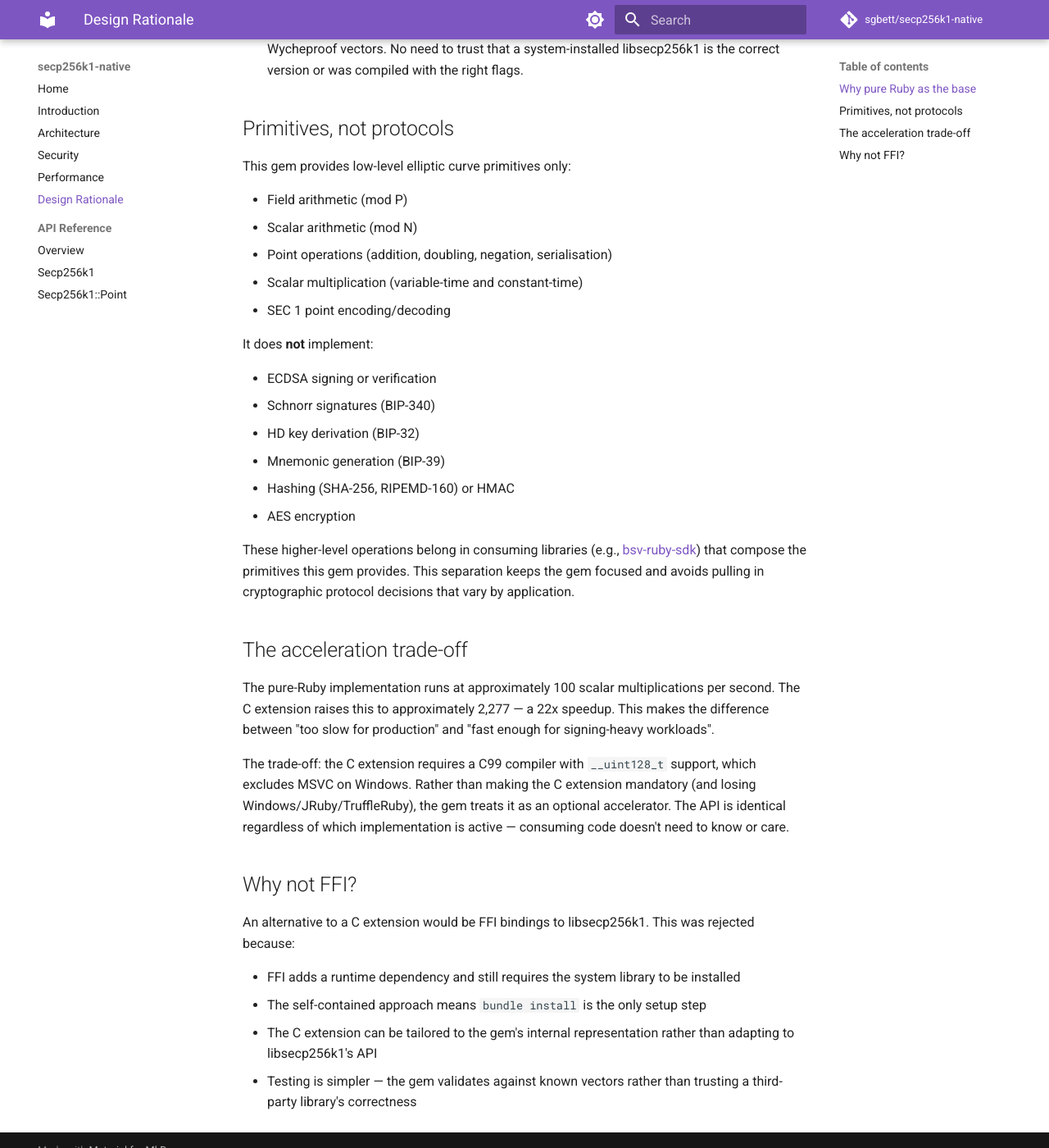
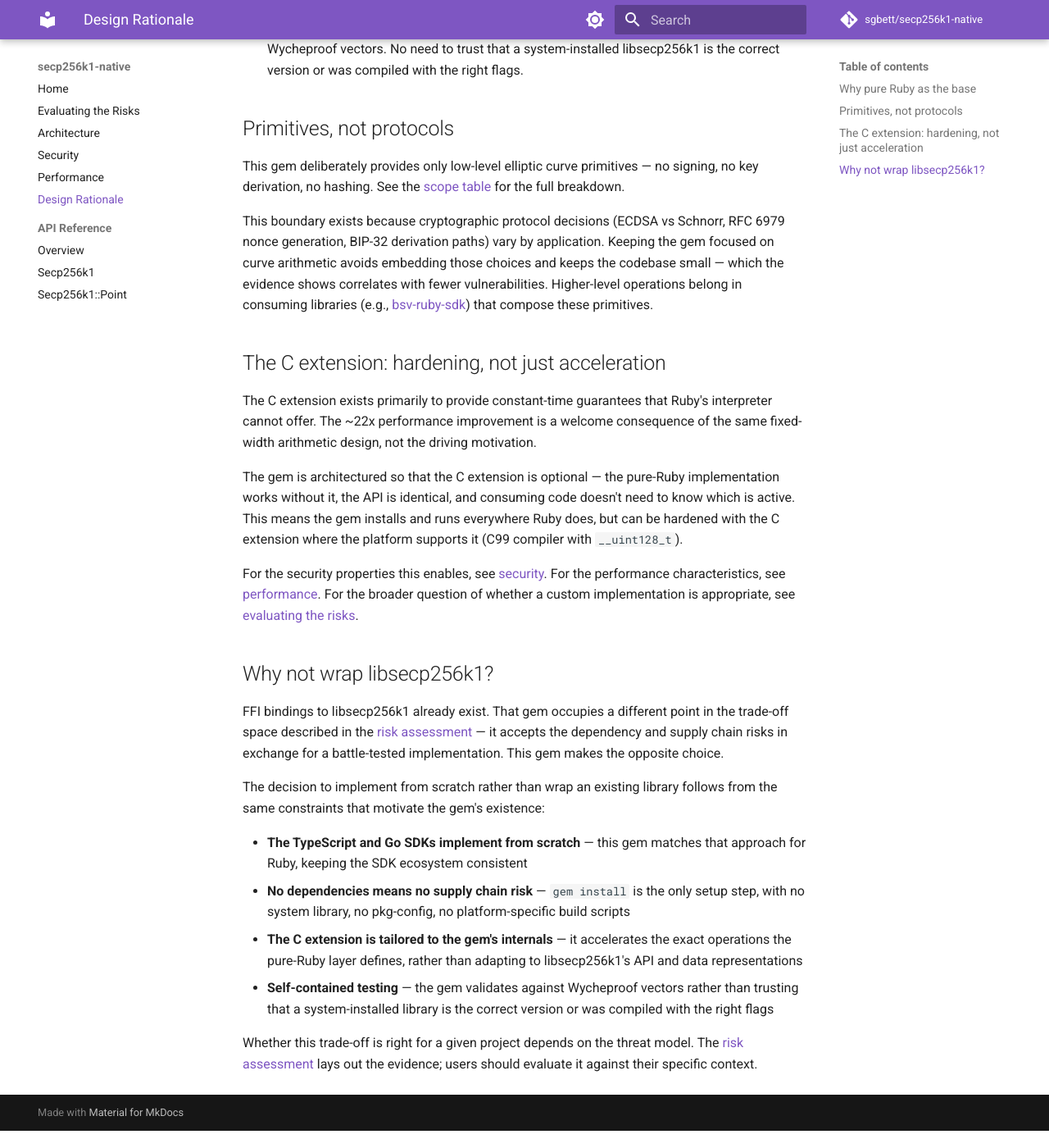
Before and after one commit to sgbett/secp256k1-native, an MkDocs documentation site: the page built from docs/design.md, in a window 1280 px wide and 1400 px high, scrolled down 852 px. Shown: the whole window at 82% size. Built offline with MkDocs 1.6.1 and Material for MkDocs 9.7.7, drawn with Linux system fonts in a browser that asks for light colours; comment, search, counter and statistics services are not loaded; after the commit the page ends 2231 px from its top, so only the background shows below that.

Commit message:
refactor: consolidate documentation and eliminate overlap
Rename introduction.md to risks.md ("Evaluating the risks") to better
reflect its role now that index.md serves as the landing page. Remove
duplicated constant-time, platform support, and scope content from
performance.md and design.md — each topic now has one canonical home
with cross-links rather than re-explanations.

Co-Authored-By: Claude Opus 4.6 (1M context) <noreply@anthropic.com>

```diff
--- a/docs/design.md
+++ b/docs/design.md
@@ -21,36 +21,27 @@ This gem adopts the TypeScript and Go approach — implementing the curve from s
 
 ## Primitives, not protocols
 
-This gem provides low-level elliptic curve primitives only:
+This gem deliberately provides only low-level elliptic curve primitives — no signing, no key derivation, no hashing. See the [scope table](architecture.md#scope) for the full breakdown.
 
-- Field arithmetic (mod P)
-- Scalar arithmetic (mod N)
-- Point operations (addition, doubling, negation, serialisation)
-- Scalar multiplication (variable-time and constant-time)
-- SEC 1 point encoding/decoding
+This boundary exists because cryptographic protocol decisions (ECDSA vs Schnorr, RFC 6979 nonce generation, BIP-32 derivation paths) vary by application. Keeping the gem focused on curve arithmetic avoids embedding those choices and keeps the codebase small — which the evidence shows correlates with fewer vulnerabilities. Higher-level operations belong in consuming libraries (e.g., [bsv-ruby-sdk](https://github.com/sgbett/bsv-ruby-sdk)) that compose these primitives.
 
-It does **not** implement:
+## The C extension: hardening, not just acceleration
 
-- ECDSA signing or verification
-- Schnorr signatures (BIP-340)
-- HD key derivation (BIP-32)
-- Mnemonic generation (BIP-39)
-- Hashing (SHA-256, RIPEMD-160) or HMAC
-- AES encryption
+The C extension exists primarily to provide constant-time guarantees that Ruby's interpreter cannot offer. The ~22x performance improvement is a welcome consequence of the same fixed-width arithmetic design, not the driving motivation.
 
-These higher-level operations belong in consuming libraries (e.g., [bsv-ruby-sdk](https://github.com/sgbett/bsv-ruby-sdk)) that compose the primitives this gem provides. This separation keeps the gem focused and avoids pulling in cryptographic protocol decisions that vary by application.
+The gem is architectured so that the C extension is optional — the pure-Ruby implementation works without it, the API is identical, and consuming code doesn't need to know which is active. This means the gem installs and runs everywhere Ruby does, but can be hardened with the C extension where the platform supports it (C99 compiler with `__uint128_t`).
 
-## The acceleration trade-off
+For the security properties this enables, see [security](security.md). For the performance characteristics, see [performance](performance.md). For the broader question of whether a custom implementation is appropriate, see [evaluating the risks](risks.md).
 
-The pure-Ruby implementation runs at approximately 100 scalar multiplications per second. The C extension raises this to approximately 2,277 — a 22x speedup. This makes the difference between "too slow for production" and "fast enough for signing-heavy workloads".
+## Why not wrap libsecp256k1?
 
-The trade-off: the C extension requires a C99 compiler with `__uint128_t` support, which excludes MSVC on Windows. Rather than making the C extension mandatory (and losing Windows/JRuby/TruffleRuby), the gem treats it as an optional accelerator. The API is identical regardless of which implementation is active — consuming code doesn't need to know or care.
+FFI bindings to libsecp256k1 already exist. That gem occupies a different point in the trade-off space described in the [risk assessment](risks.md) — it accepts the dependency and supply chain risks in exchange for a battle-tested implementation. This gem makes the opposite choice.
 
-## Why not FFI?
+The decision to implement from scratch rather than wrap an existing library follows from the same constraints that motivate the gem's existence:
 
-An alternative to a C extension would be FFI bindings to libsecp256k1. This was rejected because:
+- **The TypeScript and Go SDKs implement from scratch** — this gem matches that approach for Ruby, keeping the SDK ecosystem consistent
+- **No dependencies means no supply chain risk** — `gem install` is the only setup step, with no system library, no pkg-config, no platform-specific build scripts
+- **The C extension is tailored to the gem's internals** — it accelerates the exact operations the pure-Ruby layer defines, rather than adapting to libsecp256k1's API and data representations
+- **Self-contained testing** — the gem validates against Wycheproof vectors rather than trusting that a system-installed library is the correct version or was compiled with the right flags
 
-- FFI adds a runtime dependency and still requires the system library to be installed
-- The self-contained approach means `bundle install` is the only setup step
-- The C extension can be tailored to the gem's internal representation rather than adapting to libsecp256k1's API
-- Testing is simpler — the gem validates against known vectors rather than trusting a third-party library's correctness
+Whether this trade-off is right for a given project depends on the threat model. The [risk assessment](risks.md) lays out the evidence; users should evaluate it against their specific context.
--- a/mkdocs.yml
+++ b/mkdocs.yml
@@ -45,7 +45,7 @@ plugins:
 
 nav:
   - Home: index.md
-  - Introduction: introduction.md
+  - Evaluating the Risks: risks.md
   - Architecture: architecture.md
   - Security: security.md
   - Performance: performance.md
```
Also changed, not shown: README.md (+1 -1 lines), docs/architecture.md (+2 -2 lines), docs/index.md (+2 -2 lines), docs/performance.md (+1 -24 lines), docs/risks.md (renamed from docs/introduction.md, +2 -5 lines).
